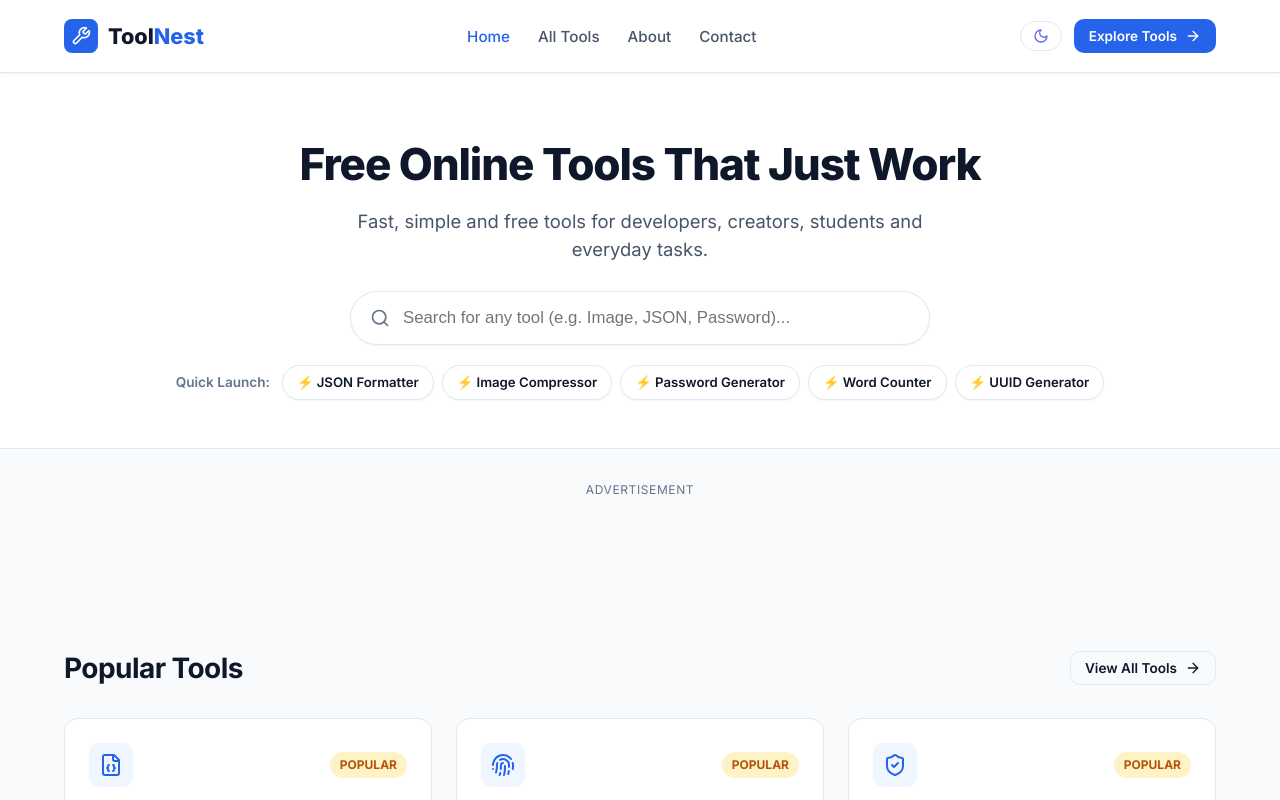
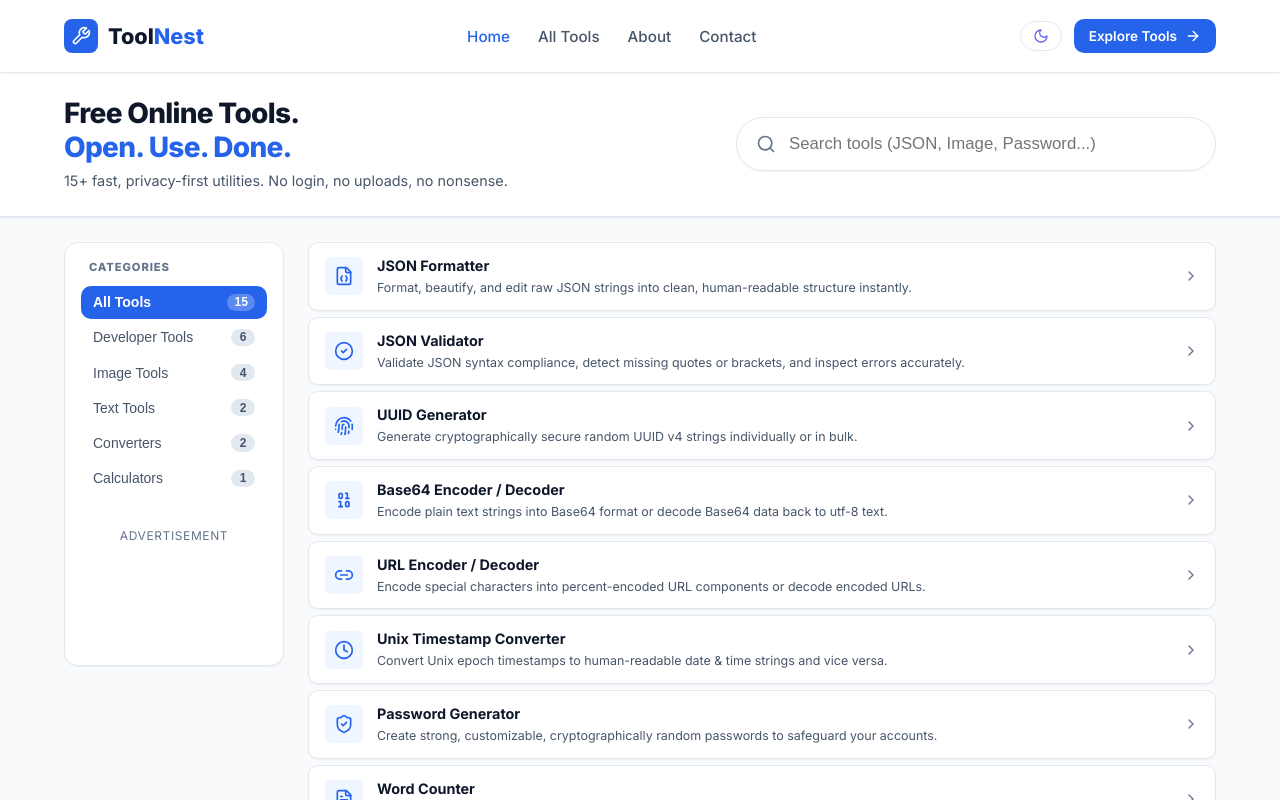
Before and after one commit to Ayaanshaikh20/Toolnest, a React (Vite) app: page / in a window 1280 px wide. Shown: the top 800 px of the page. Built offline with nearby package versions, Linux system fonts and the light colour scheme.

Commit message:
Redesign homepage: compact hero + sidebar category nav + dense tool list for zero-scroll UX

```diff
--- a/src/index.css
+++ b/src/index.css
@@ -2,16 +2,16 @@
 
 :root {
   --font-family: 'Inter', -apple-system, BlinkMacSystemFont, 'Segoe UI', Roboto, Helvetica, Arial, sans-serif;
-  --bg-color: #F8FAFC;          /* Clean light gray background */
-  --card-bg: #FFFFFF;            /* White card background */
-  --hero-bg: #FFFFFF;            /* Hero background */
-  --text-main: #0F172A;          /* Slate dark text for sharp readability */
-  --text-muted: #475569;         /* Slate secondary text */
-  --text-light: #64748B;         /* Slate light text */
-  --primary-color: #2563EB;      /* Vibrant primary blue */
+  --bg-color: #F8FAFC;
+  --card-bg: #FFFFFF;
+  --hero-bg: #FFFFFF;
+  --text-main: #0F172A;
+  --text-muted: #475569;
+  --text-light: #64748B;
+  --primary-color: #2563EB;
   --primary-hover: #1D4ED8;
-  --primary-light: #EFF6FF;      /* Light blue accent container */
-  --border-color: #E2E8F0;       /* Crisp border line */
+  --primary-light: #EFF6FF;
+  --border-color: #E2E8F0;
   --border-hover: #CBD5E1;
   --success-color: #059669;
   --success-bg: #ECFDF5;
@@ -765,3 +765,235 @@ a:hover {
   .tool-actions { width: 100%; }
   .tool-actions .btn { width: 100%; }
 }
+
+/* ════════════════════════════════════════════════
+   COMPACT HOMEPAGE LAYOUT
+   ════════════════════════════════════════════════ */
+
+/* Compact Hero */
+.hero-compact {
+  background-color: var(--card-bg);
+  border-bottom: 2px solid var(--border-color);
+  padding: 1.5rem 0;
+  transition: var(--transition);
+}
+.hero-compact-inner {
+  display: flex;
+  align-items: center;
+  justify-content: space-between;
+  gap: 2rem;
+  flex-wrap: wrap;
+}
+.hero-compact-text h1 {
+  font-size: 1.75rem;
+  font-weight: 800;
+  line-height: 1.2;
+  margin-bottom: 0.375rem;
+}
+.hero-compact-text p {
+  font-size: 0.9rem;
+  color: var(--text-muted);
+  margin: 0;
+}
+.hero-compact-search {
+  flex: 1;
+  min-width: 280px;
+  max-width: 480px;
+}
+
+/* Main Layout: Sidebar + Tools Grid */
+.tools-layout {
+  display: grid;
+  grid-template-columns: 220px 1fr;
+  gap: 1.5rem;
+  padding: 1.5rem 0 2rem 0;
+  align-items: start;
+}
+
+/* Sidebar */
+.tools-sidebar {
+  position: sticky;
+  top: 88px;
+  background-color: var(--card-bg);
+  border: 1px solid var(--border-color);
+  border-radius: var(--radius-lg);
+  padding: 1rem;
+  box-shadow: var(--shadow-sm);
+}
+.sidebar-section-label {
+  font-size: 0.7rem;
+  font-weight: 800;
+  text-transform: uppercase;
+  letter-spacing: 0.08em;
+  color: var(--text-light);
+  padding: 0 0.5rem;
+  margin-bottom: 0.625rem;
+}
+.sidebar-category-btn {
+  width: 100%;
+  display: flex;
+  align-items: center;
+  justify-content: space-between;
+  padding: 0.5rem 0.75rem;
+  border-radius: var(--radius-md);
+  border: none;
+  background: transparent;
+  font-size: 0.875rem;
+  font-weight: 500;
+  color: var(--text-muted);
+  cursor: pointer;
+  transition: var(--transition);
+  text-align: left;
+  margin-bottom: 2px;
+}
+.sidebar-category-btn:hover {
+  background-color: var(--primary-light);
+  color: var(--primary-color);
+}
+.sidebar-category-btn.active {
+  background-color: var(--primary-color);
+  color: #fff;
+  font-weight: 700;
+}
+.sidebar-count {
+  font-size: 0.75rem;
+  font-weight: 700;
+  background-color: var(--border-color);
+  color: var(--text-muted);
+  padding: 0.1rem 0.45rem;
+  border-radius: var(--radius-full);
+  min-width: 24px;
+  text-align: center;
+}
+.sidebar-category-btn.active .sidebar-count {
+  background-color: rgba(255,255,255,0.25);
+  color: #fff;
+}
+.sidebar-ad-slot {
+  margin-top: 1rem;
+}
+
+/* Results Bar */
+.results-bar {
+  display: flex;
+  align-items: center;
+  justify-content: space-between;
+  background-color: var(--primary-light);
+  border: 1px solid var(--border-color);
+  border-radius: var(--radius-md);
+  padding: 0.625rem 1rem;
+  margin-bottom: 1rem;
+  font-size: 0.875rem;
+  font-weight: 600;
+  color: var(--primary-color);
+}
+.results-clear {
+  display: flex;
+  align-items: center;
+  gap: 0.3rem;
+  font-size: 0.8rem;
+  font-weight: 600;
+  color: var(--text-muted);
+  background: var(--card-bg);
+  border: 1px solid var(--border-color);
+  border-radius: var(--radius-sm);
+  padding: 0.25rem 0.6rem;
+  cursor: pointer;
+  transition: var(--transition);
+}
+.results-clear:hover { color: var(--error-color); border-color: var(--error-color); }
+
+/* Compact Dense Tool Grid */
+.compact-tool-grid {
+  display: flex;
+  flex-direction: column;
+  gap: 6px;
+}
+.compact-tool-card {
+  display: flex;
+  align-items: center;
+  gap: 0.875rem;
+  padding: 0.75rem 1rem;
+  background-color: var(--card-bg);
+  border: 1px solid var(--border-color);
+  border-radius: var(--radius-md);
+  text-decoration: none;
+  color: var(--text-main);
+  transition: var(--transition);
+  box-shadow: var(--shadow-sm);
+}
+.compact-tool-card:hover {
+  border-color: var(--primary-color);
+  background-color: var(--primary-light);
+  color: var(--primary-color);
+  transform: translateX(2px);
+  box-shadow: var(--shadow-md);
+}
+.compact-tool-icon {
+  width: 38px;
+  height: 38px;
+  flex-shrink: 0;
+  background-color: var(--primary-light);
+  color: var(--primary-color);
+  border-radius: var(--radius-sm);
+  display: flex;
+  align-items: center;
+  justify-content: center;
+  transition: var(--transition);
+}
+.compact-tool-card:hover .compact-tool-icon {
+  background-color: var(--primary-color);
+  color: #fff;
+}
+.compact-tool-body {
+  flex: 1;
+  min-width: 0;
+}
+.compact-tool-name {
+  font-size: 0.9rem;
+  font-weight: 700;
+  color: var(--text-main);
+  margin-bottom: 0.15rem;
+  transition: var(--transition);
+}
+.compact-tool-card:hover .compact-tool-name { color: var(--primary-color); }
+.compact-tool-desc {
+  font-size: 0.78rem;
+  color: var(--text-muted);
+  white-space: nowrap;
+  overflow: hidden;
+  text-overflow: ellipsis;
+}
+.compact-tool-arrow {
+  color: var(--text-light);
+  flex-shrink: 0;
+  transition: var(--transition);
+}
+.compact-tool-card:hover .compact-tool-arrow { color: var(--primary-color); transform: translateX(3px); }
+
+/* No Results */
+.no-results {
+  text-align: center;
+  padding: 3rem 1rem;
+  color: var(--text-muted);
+}
+.no-results h3 { margin-bottom: 0.5rem; }
+
+/* Responsive: Collapse sidebar on mobile */
+@media (max-width: 900px) {
+  .tools-layout {
+    grid-template-columns: 1fr;
+  }
+  .tools-sidebar {
+    position: static;
+    display: flex;
+    flex-wrap: wrap;
+    gap: 0.5rem;
+    padding: 0.75rem;
+  }
+  .sidebar-section-label { width: 100%; }
+  .sidebar-category-btn { width: auto; flex: none; }
+  .sidebar-ad-slot { display: none; }
+  .hero-compact-inner { flex-direction: column; align-items: flex-start; gap: 1rem; }
+  .hero-compact-search { max-width: 100%; width: 100%; }
+}
--- a/src/pages/HomePage.jsx
+++ b/src/pages/HomePage.jsx
@@ -1,45 +1,45 @@
 import React, { useState } from 'react';
 import { Link } from 'react-router-dom';
 import { TOOLS_DATA, CATEGORIES } from '../data/toolsData';
-import { ToolCard } from '../components/ToolCard';
 import { SearchBar } from '../components/SearchBar';
-import { CategoryFilter } from '../components/CategoryFilter';
-import { FAQ } from '../components/FAQ';
 import { SEO } from '../components/SEO';
 import { AdPlaceholder } from '../components/AdPlaceholder';
-import { Zap, ShieldCheck, Cpu, Lock, Globe, ArrowRight, Search, X } from 'lucide-react';
+import { FAQ } from '../components/FAQ';
+import {
+  FileJson, CheckCircle2, Fingerprint, Binary, Link2, Clock,
+  ShieldCheck, FileText, Type, Palette, Image, Scaling, FileImage,
+  Percent, Search, X, ChevronRight
+} from 'lucide-react';
+
+const ICON_MAP = {
+  FileJson, CheckCircle2, Fingerprint, Binary, Link2, Clock,
+  ShieldCheck, FileText, Type, Palette, Image, Scaling, FileImage, Percent
+};
+
+const ToolIcon = ({ name, size = 18 }) => {
+  const Icon = ICON_MAP[name] || FileJson;
+  return <Icon size={size} />;
+};
 
 export const HomePage = () => {
   const [searchQuery, setSearchQuery] = useState('');
   const [activeCategory, setActiveCategory] = useState('all');
 
-  const popularTools = TOOLS_DATA.filter(tool => tool.isPopular);
-
   const filteredTools = TOOLS_DATA.filter(tool => {
-    const matchesSearch = tool.name.toLowerCase().includes(searchQuery.toLowerCase()) ||
-                          tool.description.toLowerCase().includes(searchQuery.toLowerCase()) ||
-                          tool.category.toLowerCase().includes(searchQuery.toLowerCase());
+    const q = searchQuery.toLowerCase();
+    const matchesSearch = !q ||
+      tool.name.toLowerCase().includes(q) ||
+      tool.description.toLowerCase().includes(q) ||
+      tool.category.toLowerCase().includes(q);
     const matchesCategory = activeCategory === 'all' || tool.category === activeCategory;
     return matchesSearch && matchesCategory;
   });
 
   const homepageFaqs = [
-    {
-      question: 'Are all tools on ToolNest completely free?',
-      answer: 'Yes! Every single tool on ToolNest is 100% free to use with no hidden fees, premium tiers, or limits.'
-    },
-    {
-      question: 'Do I need to create an account or sign up?',
-      answer: 'No account registration is required. You can visit any tool URL directly, use it immediately, and leave.'
-    },
-    {
-      question: 'Is my data private and secure when using ToolNest?',
-      answer: 'Yes. Most tools process your data locally inside your web browser using JavaScript and Web APIs. Your images, text payloads, passwords, and data never leave your device or get stored on any server.'
-    },
-    {
-      question: 'Can I use ToolNest on mobile devices?',
-      answer: 'Absolutely. ToolNest is fully responsive and optimized for smartphones, tablets, laptops, and desktop screens.'
-    }
+    { question: 'Are all tools free?', answer: 'Yes! Every tool is 100% free with no hidden fees, premium tiers, or limits.' },
+    { question: 'Do I need to sign up?', answer: 'No account required. Visit any tool URL and start working immediately.' },
+    { question: 'Is my data private?', answer: 'Yes. All tools run inside your browser. Your files and text never leave your device.' },
+    { question: 'Does it work on mobile?', answer: 'Yes, fully responsive on smartphones, tablets, and desktops.' }
   ];
 
   const homepageStructuredData = {
@@ -63,174 +63,98 @@ export const HomePage = () => {
         structuredData={homepageStructuredData}
       />
 
-      {/* Hero */}
-      <section className="hero">
+      {/* ── Compact Hero ── */}
+      <section className="hero-compact">
         <div className="container">
-          <h1>Free Online Tools That Just Work</h1>
-          <p>Fast, simple and free tools for developers, creators, students and everyday tasks.</p>
-
-          <SearchBar value={searchQuery} onChange={setSearchQuery} placeholder="Search for any tool (e.g. Image, JSON, Password)..." />
-
-          {/* Quick Access Pills */}
-          <div style={{
-            display: 'flex',
-            alignItems: 'center',
-            justifyContent: 'center',
-            gap: '0.5rem',
-            flexWrap: 'wrap',
-            marginTop: '1.25rem'
-          }}>
-            <span style={{ fontSize: '0.85rem', fontWeight: '600', color: 'var(--text-light)', marginRight: '0.25rem' }}>Quick Launch:</span>
-            <Link to="/tools/json-formatter" className="quick-launch-pill">⚡ JSON Formatter</Link>
-            <Link to="/tools/image-compressor" className="quick-launch-pill">⚡ Image Compressor</Link>
-            <Link to="/tools/password-generator" className="quick-launch-pill">⚡ Password Generator</Link>
-            <Link to="/tools/word-counter" className="quick-launch-pill">⚡ Word Counter</Link>
-            <Link to="/tools/uuid-generator" className="quick-launch-pill">⚡ UUID Generator</Link>
+          <div className="hero-compact-inner">
+            <div className="hero-compact-text">
+              <h1>Free Online Tools.<br /><span style={{ color: 'var(--primary-color)' }}>Open. Use. Done.</span></h1>
+              <p>15+ fast, privacy-first utilities. No login, no uploads, no nonsense.</p>
+            </div>
+            <div className="hero-compact-search">
+              <SearchBar value={searchQuery} onChange={setSearchQuery} placeholder="Search tools (JSON, Image, Password...)" />
+            </div>
           </div>
         </div>
       </section>
 
-      {/* Main Container */}
+      {/* ── Main Layout: Sidebar + Tool Grid ── */}
       <div className="container">
-        {/* INSTANT SEARCH RESULTS - Appears Immediately Below Hero When Typing */}
-        {searchQuery.trim() !== '' ? (
-          <section className="section" style={{ paddingTop: '1.5rem', paddingBottom: '2rem' }}>
-            <div style={{
-              background: 'var(--primary-light)',
-              border: '1px solid var(--border-color)',
-              borderRadius: 'var(--radius-md)',
-              padding: '1rem 1.25rem',
-              marginBottom: '1.5rem',
-              display: 'flex',
-              alignItems: 'center',
-              justifyContent: 'space-between'
-            }}>
-              <div style={{ display: 'flex', alignItems: 'center', gap: '0.625rem' }}>
-                <Search size={20} style={{ color: 'var(--primary-color)' }} />
-                <span style={{ fontSize: '1.05rem', fontWeight: '700', color: 'var(--primary-color)' }}>
-                  Found {filteredTools.length} tool{filteredTools.length === 1 ? '' : 's'} for "{searchQuery}"
+        <div className="tools-layout">
+
+          {/* Sidebar: Category Filter */}
+          <aside className="tools-sidebar">
+            <div className="sidebar-section-label">Categories</div>
+            {CATEGORIES.map(cat => (
+              <button
+                key={cat.id}
+                className={`sidebar-category-btn ${activeCategory === cat.id ? 'active' : ''}`}
+                onClick={() => { setActiveCategory(cat.id); setSearchQuery(''); }}
+              >
+                {cat.name}
+                <span className="sidebar-count">
+                  {cat.id === 'all' ? TOOLS_DATA.length : TOOLS_DATA.filter(t => t.category === cat.id).length}
                 </span>
+              </button>
+            ))}
+
+            <div className="sidebar-ad-slot">
+              <AdPlaceholder position="sidebar" />
+            </div>
+          </aside>
+
+          {/* Main: Tool Grid */}
+          <main className="tools-main">
+            {/* Search result label */}
+            {(searchQuery || activeCategory !== 'all') && (
+              <div className="results-bar">
+                <span>
+                  {filteredTools.length} tool{filteredTools.length !== 1 ? 's' : ''}
+                  {searchQuery ? ` for "${searchQuery}"` : ''}
+                  {activeCategory !== 'all' ? ` in ${CATEGORIES.find(c => c.id === activeCategory)?.name}` : ''}
+                </span>
+                <button
+                  className="results-clear"
+                  onClick={() => { setSearchQuery(''); setActiveCategory('all'); }}
+                >
+                  <X size={14} /> Clear
+                </button>
               </div>
-              <button
-                onClick={() => setSearchQuery('')}
-                className="btn btn-outline btn-sm"
-                style={{ background: 'var(--card-bg)' }}
-              >
-                <X size={16} /> Clear Search
-              </button>
-            </div>
+            )}
 
             {filteredTools.length > 0 ? (
-              <div className="tool-grid">
+              <div className="compact-tool-grid">
                 {filteredTools.map(tool => (
-                  <ToolCard key={tool.slug} tool={tool} />
+                  <Link key={tool.slug} to={`/tools/${tool.slug}`} className="compact-tool-card">
+                    <div className="compact-tool-icon">
+                      <ToolIcon name={tool.icon} size={20} />
+                    </div>
+                    <div className="compact-tool-body">
+                      <div className="compact-tool-name">{tool.name}</div>
+                      <div className="compact-tool-desc">{tool.description}</div>
+                    </div>
+                    <ChevronRight size={16} className="compact-tool-arrow" />
+                  </Link>
                 ))}
               </div>
             ) : (
-              <div style={{ textAlign: 'center', padding: '3rem 1rem', color: 'var(--text-muted)' }}>
-                <h3>No matching tools for "{searchQuery}"</h3>
-                <p style={{ marginTop: '0.5rem' }}>Try searching for "JSON", "Image", "Password", or "Word".</p>
-                <button
-                  onClick={() => setSearchQuery('')}
-                  className="btn btn-primary btn-sm"
-                  style={{ marginTop: '1rem' }}
-                >
+              <div className="no-results">
+                <Search size={40} style={{ color: 'var(--text-light)', marginBottom: '1rem' }} />
+                <h3>No tools found for "{searchQuery}"</h3>
+                <p>Try: JSON, Image, Password, Word, UUID</p>
+                <button className="btn btn-primary btn-sm" style={{ marginTop: '1rem' }} onClick={() => { setSearchQuery(''); setActiveCategory('all'); }}>
                   Show All Tools
                 </button>
               </div>
             )}
-          </section>
-        ) : (
-          <>
-            {/* Top Ad Banner (Only shown when not actively searching to prevent pushing search cards down) */}
-            <AdPlaceholder position="top" />
 
-            {/* Popular Tools Section */}
-            {activeCategory === 'all' && (
-              <section className="section">
-                <div className="section-title">
-                  <h2>Popular Tools</h2>
-                  <Link to="/tools" className="btn btn-outline btn-sm">
-                    View All Tools <ArrowRight size={16} />
-                  </Link>
-                </div>
-                <div className="tool-grid">
-                  {popularTools.map(tool => (
-                    <ToolCard key={tool.slug} tool={tool} />
-                  ))}
-                </div>
-              </section>
-            )}
+            <AdPlaceholder position="middle" />
+          </main>
+        </div>
 
-            {/* Directory Section */}
-            <section className="section" style={{ paddingTop: activeCategory !== 'all' ? '1rem' : '0' }}>
-              <div className="section-title">
-                <h2>Explore All Tools</h2>
-              </div>
-
-              <CategoryFilter
-                categories={CATEGORIES}
-                activeCategory={activeCategory}
-                onSelectCategory={setActiveCategory}
-              />
-
-              <div className="tool-grid">
-                {filteredTools.map(tool => (
-                  <ToolCard key={tool.slug} tool={tool} />
-                ))}
-              </div>
-            </section>
-          </>
-        )}
-
-        <AdPlaceholder position="middle" />
-
-        {/* Why ToolNest? Section */}
-        <section className="section">
-          <div className="section-title" style={{ textAlign: 'center', display: 'block' }}>
-            <h2>Why ToolNest?</h2>
-            <p style={{ marginTop: '0.5rem' }}>Engineered for speed, privacy, and frictionless everyday productivity.</p>
-          </div>
-
-          <div className="features-grid">
-            <div className="feature-card">
-              <div className="feature-icon"><Zap size={24} /></div>
-              <h3>100% Free Forever</h3>
-              <p>No paywalls, subscriptions, or feature locks. Use all tools without restrictions.</p>
-            </div>
-
-            <div className="feature-card">
-              <div className="feature-icon"><Lock size={24} /></div>
-              <h3>No Registration</h3>
-              <p>No sign-up or email required. Get straight to work without creating accounts.</p>
-            </div>
-
-            <div className="feature-card">
-              <div className="feature-icon"><Cpu size={24} /></div>
-              <h3>Fast Processing</h3>
-              <p>Instant client-side execution means zero server latency for your workflows.</p>
-            </div>
-
-            <div className="feature-card">
-              <div className="feature-icon"><ShieldCheck size={24} /></div>
-              <h3>Privacy-Friendly</h3>
-              <p>Your sensitive images, JSON, and text payloads stay on your device local browser.</p>
-            </div>
-
-            <div className="feature-card">
-              <div className="feature-icon"><Globe size={24} /></div>
-              <h3>Works In Your Browser</h3>
-              <p>Cross-platform compatibility. Works on Windows, Mac, Linux, iOS, and Android.</p>
-            </div>
-          </div>
-        </section>
-
-        {/* FAQ Section */}
-        <section className="section">
-          <div className="section-title" style={{ textAlign: 'center', display: 'block' }}>
-            <h2>Frequently Asked Questions</h2>
-            <p style={{ marginTop: '0.5rem' }}>Got questions? We've got answers.</p>
-          </div>
+        {/* FAQ */}
+        <section style={{ padding: '2.5rem 0' }}>
+          <h2 style={{ marginBottom: '1.25rem' }}>Frequently Asked Questions</h2>
           <FAQ faqs={homepageFaqs} />
         </section>
 
```
